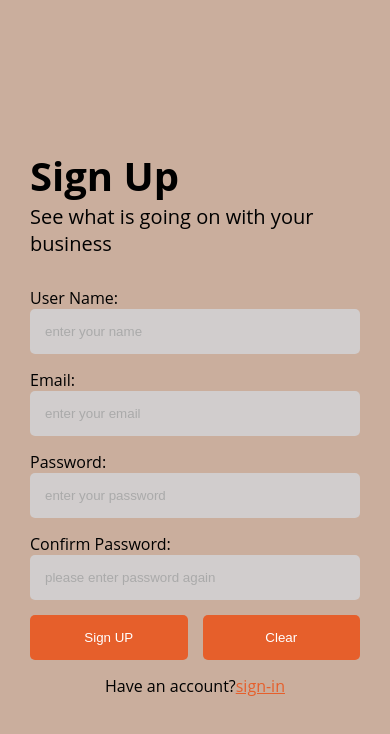
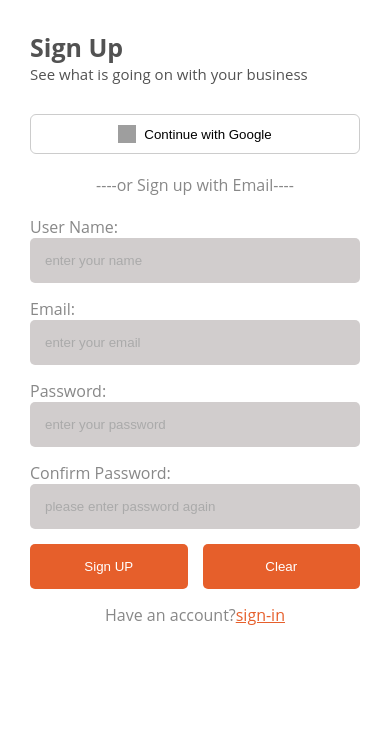
Before and after one commit to TaskTrial/client, a React (Vite) app: page / in a window 390 px wide. Shown: the top 734 px of the page. Built offline with nearby package versions, Linux system fonts and the light colour scheme; no server answers; grey boxes are pictures that could not be loaded.

Commit message:
feat: add new styling

```diff
--- a/src/Components/SignIn.jsx
+++ b/src/Components/SignIn.jsx
@@ -18,11 +18,24 @@ function SignIn() {
           </div>
         </div>
         <div className="fields">
-          <h1>Welcome again!</h1>
           <div>
+            <h1>Welcome Again!</h1>
             <h2>Login to your Account</h2>
             <p>See what is going on with your business</p>
           </div>
+          {/* Google Button */}
+          <button className="google-btn">
+            <img
+              src="https://developers.google.com/identity/images/g-logo.png"
+              alt="Google"
+              className="google-icon"
+            />
+            Continue with Google
+          </button>
+          <div className="divider">
+            <span>----or Sign In with Email----</span>
+          </div>
+          {/* ////////////////////// */}
           <form action="" method="post">
             <label htmlFor="email"> Email:</label> <br />
             <input
--- a/src/Components/SignUp.jsx
+++ b/src/Components/SignUp.jsx
@@ -2,6 +2,11 @@ import clipMessage from "../assets/clip-message.png";
 import "./Styles/SignIn.css";
 import { Link } from "react-router-dom";
 function SignUp() {
+  fetch("http://localhost:3000/api/auth/signup")
+    .then((res) => {
+      res.json();
+    })
+    .then((data) => console.log(data));
   return (
     <>
       <div className="signup">
@@ -18,9 +23,22 @@ function SignUp() {
         </div>
         <div className="fields">
           <div>
-            <h1>Sign Up</h1>
+            <h1 style={{ marginBottom: "0" }}>Sign Up</h1>
             <p>See what is going on with your business</p>
           </div>
+          {/* Google Button */}
+          <button className="google-btn">
+            <img
+              src="https://developers.google.com/identity/images/g-logo.png"
+              alt="Google"
+              className="google-icon"
+            />
+            Continue with Google
+          </button>
+          <div className="divider">
+            <span>----or Sign up with Email----</span>
+          </div>
+          {/* ////////////////////// */}
           <form action="" method="post">
             <label htmlFor="username">User Name:</label> <br />
             <input
--- a/src/Components/Styles/SignIn.css
+++ b/src/Components/Styles/SignIn.css
@@ -1,6 +1,3 @@
-body {
-  background: #caae9d;
-}
 .signIn,
 .signup {
   display: flex;
@@ -31,12 +28,49 @@ body {
   min-width: 40%;
   margin-block: auto;
 }
-.fields > h1 {
+.fields h1 {
   margin-bottom: 30px;
+}
+.fields p {
+  font-size: 15px;
 }
 .fields div:first-child {
   margin-bottom: 30px;
   font-size: 20px;
+  color: #525252;
+}
+.google-btn {
+  width: 100%;
+  border: 1px solid #ccc;
+  padding: 10px;
+  background: white;
+  display: flex;
+  justify-content: center;
+  align-items: center;
+  gap: 8px;
+  cursor: pointer;
+  transition: background 0.3s;
+  border-radius: 6px;
+  margin-bottom: 20px;
+}
+
+.google-btn:hover {
+  background: #f2f2f2;
+}
+
+.google-icon {
+  width: 18px;
+  height: 18px;
+}
+
+.divider {
+  text-align: center;
+  color: var(--colorParagraph);
+  margin: 20px 0;
+  position: relative;
+}
+form {
+  color: var(--colorParagraph);
 }
 form input {
   display: block;
@@ -49,6 +83,10 @@ form input {
 }
 form input::placeholder {
   color: #aaa;
+}
+form input:focus {
+  outline: none;
+  border: 1px solid var(--thirdColor);
 }
 .forgetPassword {
   display: flex;
@@ -69,6 +107,7 @@ form input::placeholder {
 }
 .fields div:last-child {
   text-align: center;
+  color: var(--colorParagraph);
 }
 /* phone */
 @media screen and (max-width: 767px) {
@@ -77,5 +116,12 @@ form input::placeholder {
   }
   .fields {
     width: 100%;
+    margin: 0;
+  }
+  .fields h1,
+  .fields h2 {
+    width: 100%;
+    font-size: 25px;
+    white-space: nowrap;
   }
 }
```
